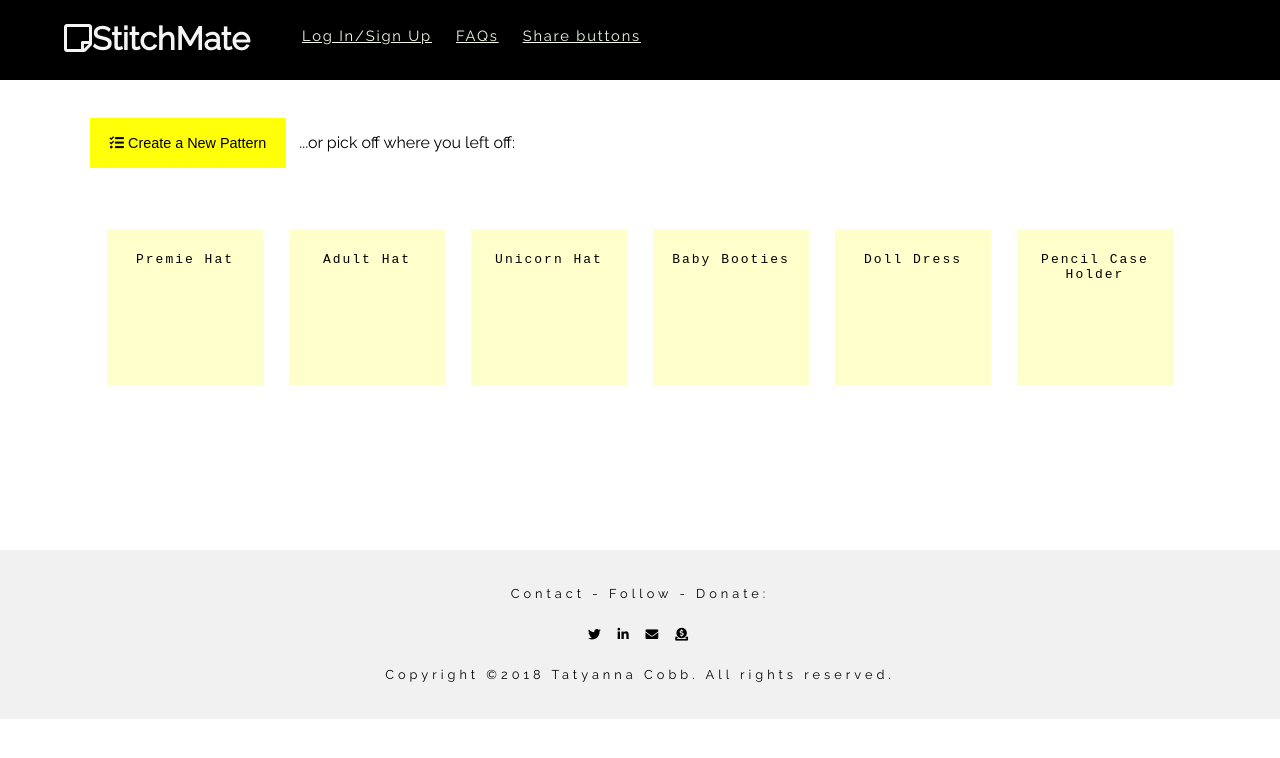
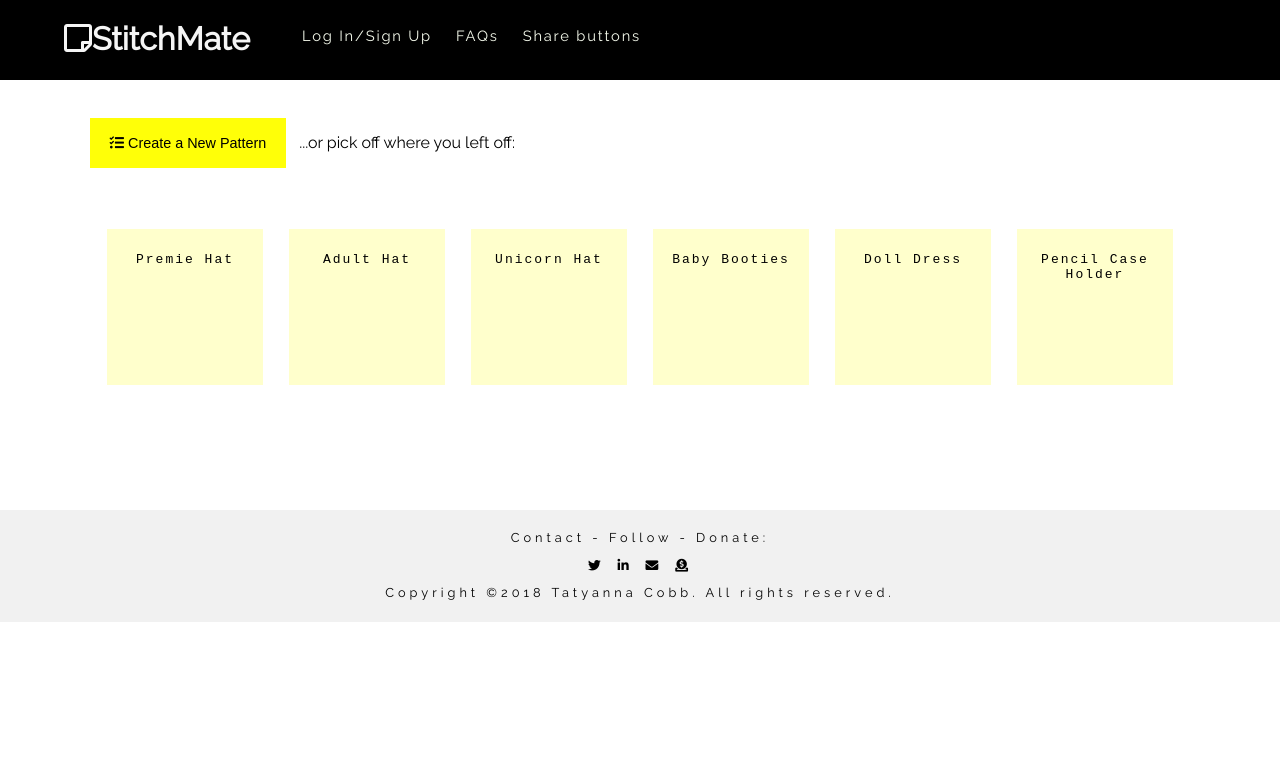
Before and after one commit to TatyCat/stitchmate, a React (Create React App) app: page / in a window 1280 px wide. Shown: the top 758 px of the page. Built offline with nearby package versions, Linux system fonts and the light colour scheme.

Commit message:
save before refactoring style of profile button

```diff
--- a/src/components/HomeProfile.js
+++ b/src/components/HomeProfile.js
@@ -3,9 +3,9 @@ import React, { Component } from 'react';
 class HomeProfile extends Component {
   render() {
     return (
-      <>
+      <main>
         <header id="home-page-pattern-header">
-          <button><i class="fas fa-tasks"></i> Create a New Pattern</button>
+          <button><a><i class="fas fa-tasks"></i> Create a New Pattern</a></button>
           <p>...or pick off where you left off:</p>
         </header>
         <article id="home-page-patterns">
@@ -31,7 +31,7 @@ class HomeProfile extends Component {
           </ul>
         </article>
 
-      </>
+      </main>
     );
   }
 }
--- a/src/index.css
+++ b/src/index.css
@@ -8,12 +8,23 @@
 }
 
 html {
-  font-family: 'Raleway', Verdana, Geneva, sans-serif;
+  height: 100%;
 }
 
 body {
+  font-family: 'Raleway', Verdana, Geneva, sans-serif;
   margin: 0;
   min-height: 100%;
+  height: 100%;
+  position: relative;
+  overflow-x: hidden;
+  display: flex;
+  flex-direction: column;
+}
+
+image {
+  max-width: 100%;
+  height: auto;
 }
 
 button {
@@ -25,7 +36,7 @@ button {
 nav {
   background-color: #000;
   display: flex;
-  overflow: hidden;
+  /* overflow: hidden; */
   flex-wrap: wrap;
 }
 
@@ -52,6 +63,11 @@ nav ul li {
 
 nav ul li a:link, nav ul li a:visited {
   color: #f4f9eb;
+  text-decoration: none;
+}
+
+nav ul li a:hover {
+  border-bottom: #F1F1F1 2px solid;
 }
 
 /* --------- Log In PG */
@@ -83,6 +99,11 @@ nav ul li a:link, nav ul li a:visited {
   margin-right: 1.6vh;
   padding: 0 2.5vh;
   font-size: calc(1vh + .5vw);
+}
+
+#home-page-pattern-header button a:hover {
+  border-bottom: black 2px dashed;
+  line-height: 1.3;
 }
 
 /* POST IT NOTE CARDS */
@@ -130,21 +151,23 @@ nav ul li a:link, nav ul li a:visited {
   background-color: #f7e7f4b4;
 }
 
+/* Add New Pattern */
+
+textarea {
+  resize: vertical;
+}
+
 /* --------- Footer */
 
 footer {
   background-color: #F1F1F1;
   color: black;
   text-align: center;
-  margin-top: 15vh;
   letter-spacing: 4px;
-  display: flex;
-  flex-flow: column;
-  align-content: flex-start;
   font-size: calc(.8vh + .5vw);
-  padding: 3vh;
-  overflow: hidden;
-  margin-bottom: 0;
+  padding: 1vh 0.6vh;
+  margin-top: 5rem;
+  bottom: 0;
 }
 
 footer p a i {
@@ -154,6 +177,11 @@ footer p a i {
 }
 
 /*
+.socialMedia{
+    padding-right: 5px;
+    font-size: 2em;
+}
+
 .stitchBorder {
     width: 12pc;
     border-bottom: #7e7e7e 2px dashed;
@@ -211,4 +239,7 @@ footer p a i {
     font-size: calc(1.7vh + .5vw);
     border: #ffc 2.5px solid;
   }
+  nav ul li a:hover {
+    border-bottom: none;
+  }
 }
```
